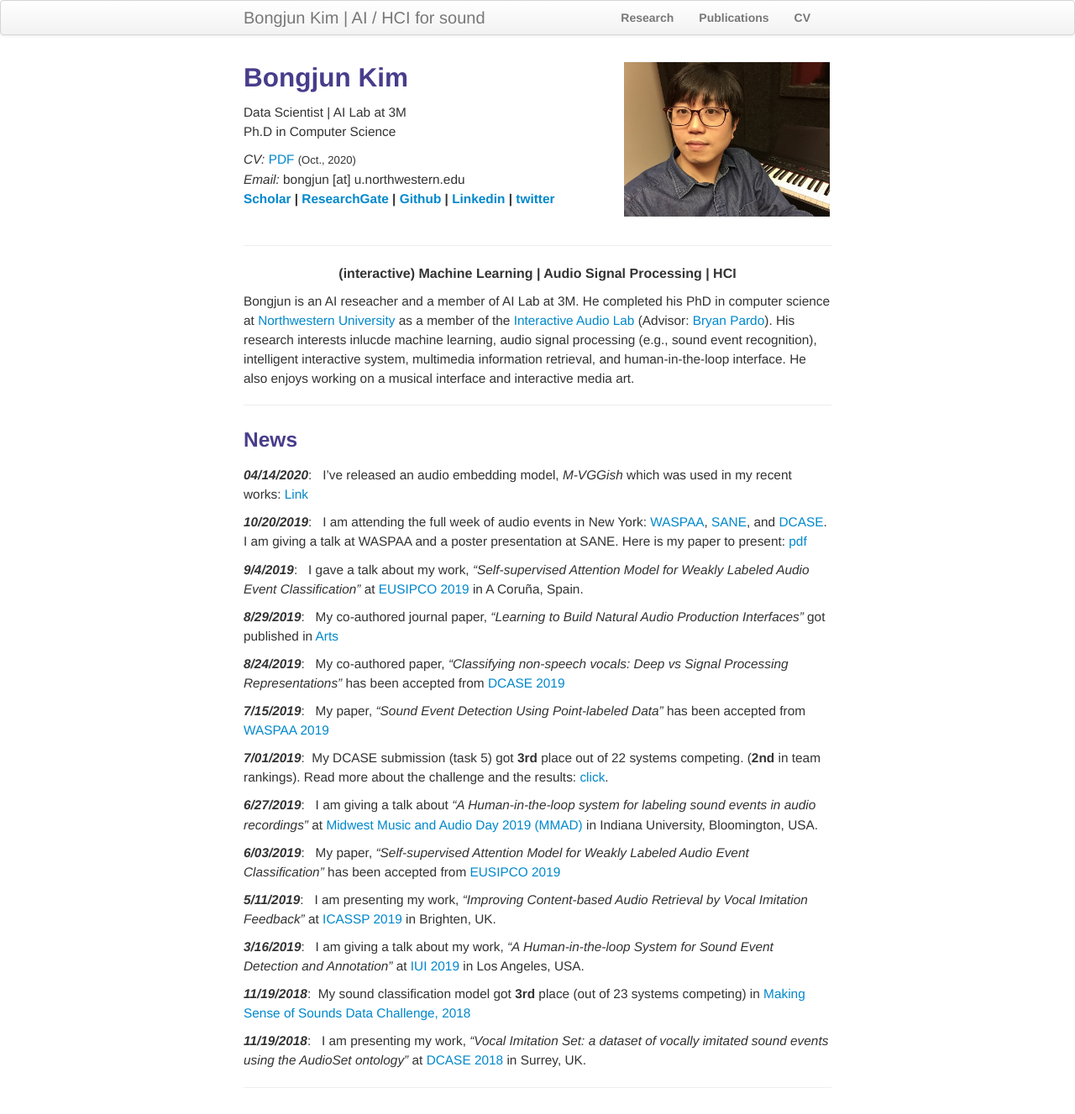
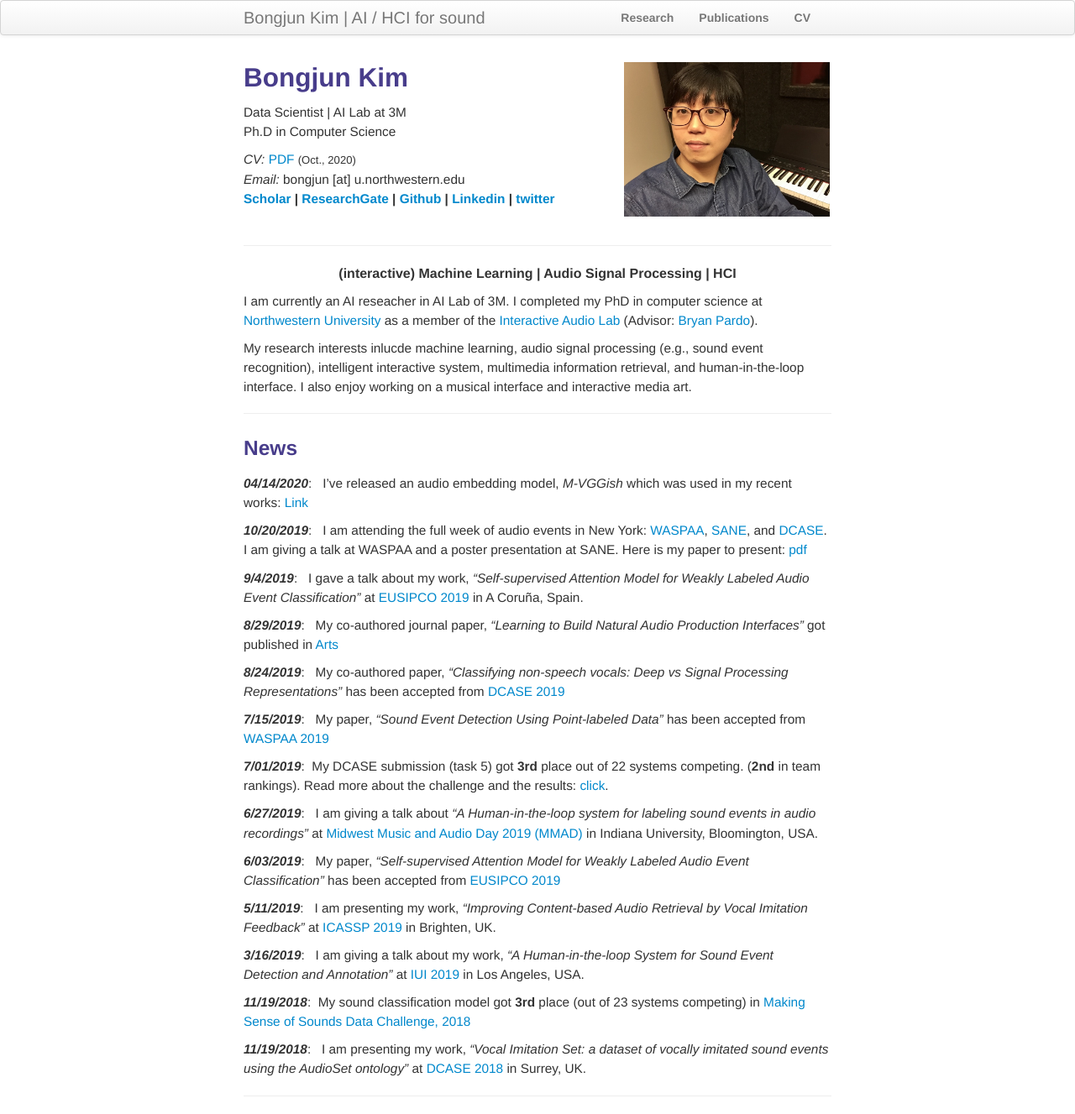
Before and after one commit to bongjun/bongjun.github.io, a Jekyll site: the page built from index.md, in a window 1280 px wide. Shown: the whole page at 84% size. Built offline with Jekyll 4.4.1, drawn with Linux system fonts in a browser that asks for light colours.

Commit message:
Update index.md

```diff
--- a/index.md
+++ b/index.md
@@ -33,7 +33,9 @@ Ph.D in Computer Science <br>
   <b><font size="3">(interactive) Machine Learning | Audio Signal Processing | HCI </font></b>
 </p>
 
-Bongjun is an AI reseacher and a member of AI Lab at 3M. He completed his PhD in computer science at [Northwestern University](https://www.mccormick.northwestern.edu/computer-science/) as a member of the [Interactive Audio Lab](https://interactiveaudiolab.github.io/) (Advisor: [Bryan Pardo](https://interactiveaudiolab.github.io/people-current/1_bryan-pardo.html)). His research interests inlucde machine learning, audio signal processing (e.g., sound event recognition), intelligent interactive system, multimedia information retrieval, and human-in-the-loop interface. He also enjoys working on a musical interface and interactive media art.
+I am currently an AI reseacher in AI Lab of 3M. I completed my PhD in computer science at [Northwestern University](https://www.mccormick.northwestern.edu/computer-science/) as a member of the [Interactive Audio Lab](https://interactiveaudiolab.github.io/) (Advisor: [Bryan Pardo](https://interactiveaudiolab.github.io/people-current/1_bryan-pardo.html)).
+
+My research interests inlucde machine learning, audio signal processing (e.g., sound event recognition), intelligent interactive system, multimedia information retrieval, and human-in-the-loop interface. I also enjoy working on a musical interface and interactive media art.
 <hr>
 
 ### News
```
